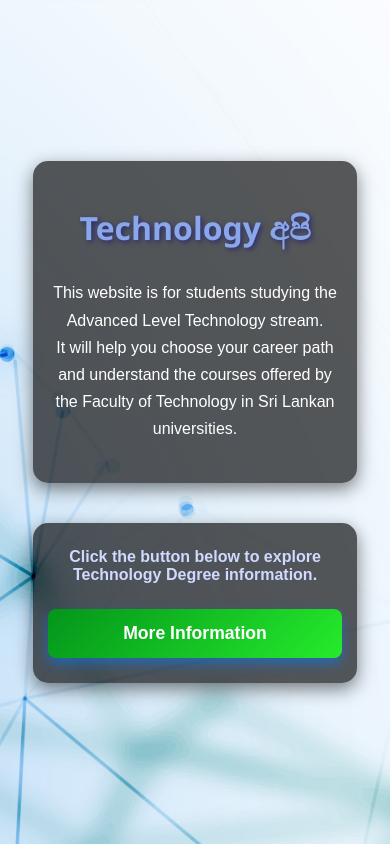
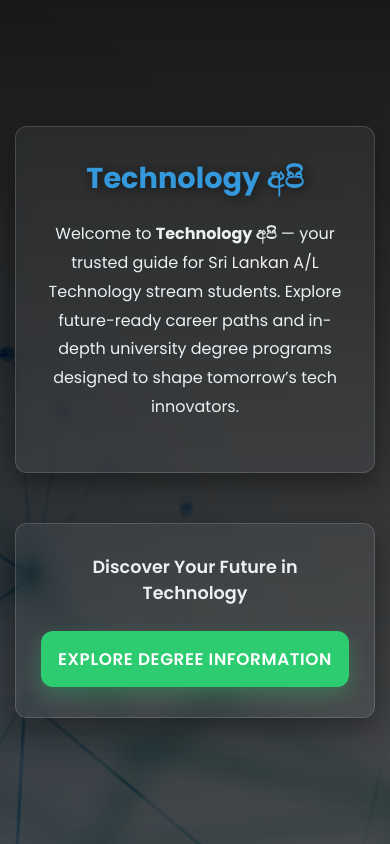
Before and after one commit to kaveeboy94/Techapi, a plain HTML site: page index.html in a window 390 px wide. Drawn offline with Linux system fonts and the light colour scheme.

Commit message:
Update index.html

```diff
--- a/index.html
+++ b/index.html
@@ -3,169 +3,244 @@
 <head>
     <meta charset="UTF-8" />
     <meta name="viewport" content="width=device-width, initial-scale=1.0" />
-  <title>Technology අපි</title>
-  <link rel="stylesheet" href="style.css" />
+    <title>Technology අපි - Empowering Future Innovators</title>
+    <link rel="preconnect" href="https://fonts.googleapis.com">
+    <link rel="preconnect" href="https://fonts.gstatic.com" crossorigin>
+    <link href="https://fonts.googleapis.com/css2?family=Poppins:wght@300;400;600;700&display=swap" rel="stylesheet">
+
     <style>
-    /* Base body and container styling */
+        :root {
+            --primary-blue: #3498db;
+            --dark-blue: #1c2833;
+            --light-text: #ecf0f1;
+            --accent-green: #2ecc71;
+            --hover-green: #27ae60;
+            --overlay-start: rgba(0, 0, 0, 0.7);
+            --overlay-end: rgba(0, 0, 0, 0.9);
+            --border-radius: 12px;
+            --box-shadow: 0 10px 30px rgba(0, 0, 0, 0.4);
+            --hover-shadow: 0 15px 40px rgba(0, 0, 0, 0.6); /* New: Stronger shadow on hover */
+        }
+
+        * {
+            margin: 0;
+            padding: 0;
+            box-sizing: border-box;
+        }
+
         body {
-      margin: 0;
-      font-family: Arial, sans-serif;
-      background-image: url('17973908.jpg'); /* Your image path */
+            font-family: 'Poppins', sans-serif;
+            background: url('17973908.jpg') no-repeat center center fixed;
             background-size: cover;
-      background-repeat: no-repeat;
-      background-position: center;
             min-height: 100vh;
-      color: white;
+            color: var(--light-text);
             display: flex;
             flex-direction: column;
             align-items: center;
             justify-content: center;
-      padding: 40px 20px;
+            padding: 30px 15px;
             text-align: center;
-      box-sizing: border-box;
+            position: relative;
+            z-index: 0;
+            overflow-x: hidden; /* Prevent horizontal scroll on some effects */
+        }
+
+        body::before {
+            content: "";
+            position: fixed;
+            top: 0;
+            left: 0;
+            width: 100%;
+            height: 100%;
+            background: linear-gradient(to bottom, var(--overlay-start), var(--overlay-end));
+            z-index: -1;
+            /* New: Subtle background overlay animation */
+            animation: gradientPulse 10s ease infinite alternate;
+        }
+
+        @keyframes gradientPulse {
+            0% { background: linear-gradient(to bottom, var(--overlay-start), var(--overlay-end)); }
+            100% { background: linear-gradient(to top, var(--overlay-start), var(--overlay-end)); }
         }
 
         .container {
-      background-color: rgba(0, 0, 0, 0.65);
-      padding: 40px 30px;
-      border-radius: 15px;
-      max-width: 700px;
+            background-color: rgba(255, 255, 255, 0.05);
+            padding: 40px 35px;
+            border-radius: var(--border-radius);
+            max-width: 750px;
             width: 100%;
-      margin: 20px auto;
-      box-shadow: 0 6px 18px rgba(0, 0, 0, 0.5);
-      box-sizing: border-box;
-      transition: box-shadow 0.3s ease;
+            margin: 25px auto;
+            box-shadow: var(--box-shadow);
+            backdrop-filter: blur(6px);
+            border: 1px solid rgba(255, 255, 255, 0.15);
+            animation: fadeIn 0.8s ease forwards;
+            /* New: Hover effect for containers */
+            transition: transform 0.3s ease, box-shadow 0.3s ease;
+        }
+
+        /* New: Staggered animation for containers */
+        .container:nth-child(1) {
+            animation-delay: 0.2s;
+        }
+        .container:nth-child(2) {
+            animation-delay: 0.4s;
         }
 
         .container:hover {
-      box-shadow: 0 10px 28px rgba(0, 0, 0, 0.7);
+            transform: translateY(-8px);
+            box-shadow: var(--hover-shadow);
+        }
+
+        @keyframes fadeIn {
+            from {
+                opacity: 0;
+                transform: translateY(25px);
+            }
+            to {
+                opacity: 1;
+                transform: translateY(0);
+            }
         }
 
         h1 {
-      font-family: 'Segoe UI', Tahoma, Geneva, Verdana, sans-serif;
-      font-size: 3rem;
-      color: rgb(138, 167, 235);
-      text-shadow: 2px 2px 5px rgba(0, 0, 139, 0.5);
-      margin: 20px 0 30px;
+            font-size: 2.8rem;
+            margin-bottom: 20px;
+            font-weight: 700;
+            color: var(--primary-blue);
+            text-shadow: 2px 2px 10px rgba(0, 0, 0, 0.5);
+        }
+
+        h3 {
+            font-size: 1.5rem;
+            font-weight: 600;
+            color: var(--light-text);
+            margin-bottom: 25px;
         }
 
         p {
-      font-size: 1.2em;
-      line-height: 1.7;
-      margin: 0 0 15px;
+            font-size: 1.1rem;
+            line-height: 1.8;
+            color: var(--light-text);
+            margin-bottom: 20px;
         }
 
-    h3 {
-      margin-top: 0;
-      margin-bottom: 25px;
-      font-weight: 600;
-      font-size: 1.3em;
-      color: #d1d9ff;
+        /* New: Animation for strong text */
+        p strong {
+            position: relative;
+            display: inline-block; /* Required for transform on inline elements */
+            transition: color 0.3s ease;
         }
+        p strong::after {
+            content: '';
+            position: absolute;
+            left: 0;
+            bottom: -2px;
+            width: 0%;
+            height: 2px;
+            background-color: var(--accent-green);
+            transition: width 0.3s ease;
+        }
+        .container:hover p strong::after {
+            width: 100%;
+        }
+
 
         a.button {
             display: inline-block;
-      background-color: #007bff;
-      color: white;
-      padding: 14px 32px;
-      border-radius: 8px;
+            padding: 14px 36px;
+            background-color: var(--accent-green);
+            color: #fff;
+            font-weight: 600;
+            font-size: 1rem;
+            text-transform: uppercase;
+            letter-spacing: 0.6px;
+            border-radius: var(--border-radius);
             text-decoration: none;
-      font-weight: bold;
-      font-size: 1.1rem;
-      text-align: center;
-      cursor: pointer;
-      box-shadow: 0 6px 12px rgba(0, 123, 255, 0.5);
-      transition: background-color 0.3s ease, box-shadow 0.3s ease, transform 0.2s ease;
-      min-width: 220px;
-      max-width: 100%;
-      user-select: none;
-      white-space: nowrap;
+            transition: 0.3s ease-in-out, transform 0.4s cubic-bezier(0.68, -0.55, 0.27, 1.55); /* New: bouncy transform */
+            box-shadow: 0 8px 20px rgba(46, 204, 113, 0.3);
+            position: relative;
+            overflow: hidden; /* For ripple effect or similar */
+            z-index: 1;
         }
 
-    a.button:hover,
-    a.button:focus {
-      background-color: #0056b3;
-      box-shadow: 0 8px 20px rgba(0, 86, 179, 0.7);
-      transform: translateY(-3px);
-      outline: none;
+        a.button:hover {
+            background-color: var(--hover-green);
+            transform: translateY(-8px) scale(1.05); /* More pronounced pop */
+            box-shadow: 0 15px 30px rgba(46, 204, 113, 0.6); /* Stronger shadow */
         }
 
-    a.button:active {
-      background-color: #004080;
-      box-shadow: none;
-      transform: translateY(0);
+        /* Responsive Styles */
+        @media (max-width: 768px) {
+            h1 {
+                font-size: 2.2rem;
             }
-
-    /* Responsive adjustments */
-    @media (max-width: 768px) {
+            h3 {
+                font-size: 1.3rem;
+            }
             .container {
-        max-width: 90%;
-        padding: 30px 20px;
-      }
-
-      h1 {
-        font-size: 2.4rem;
-      }
-
-      p {
-        font-size: 1.1em;
-      }
-
-      h3 {
-        font-size: 1.1em;
-      }
-
-      a.button {
-        padding: 12px 24px;
-        font-size: 1rem;
-        min-width: 180px;
+                padding: 30px 25px;
             }
         }
 
         @media (max-width: 480px) {
-      body {
-        padding: 30px 15px;
+            h1 {
+                font-size: 1.8rem;
+            }
+            h3 {
+                font-size: 1.1rem;
+            }
+            p {
+                font-size: 1rem;
+            }
+            a.button {
+                display: block;
+                width: 100%;
+                padding: 15px;
+                font-size: 1.05rem;
+                margin-top: 15px;
+            }
+            /* Reset hover transform for buttons on small screens if they stack */
+            a.button:hover {
+                transform: translateY(0) scale(1);
+                box-shadow: 0 8px 20px rgba(46, 204, 113, 0.3);
+            }
         }
 
+        @media (max-height: 600px) and (max-width: 480px) { /* For very short, narrow screens */
+            body {
+                padding-top: 15px;
+                padding-bottom: 15px;
+                justify-content: flex-start; /* Align to top to prevent squishing */
+            }
             .container {
-        padding: 25px 15px;
+                margin: 10px auto; /* Reduce vertical margin between containers */
+                padding: 25px 20px; /* Slightly less padding */
+            }
+            h1 {
+                margin-bottom: 15px;
+            }
+            h3 {
+                margin-bottom: 20px;
+            }
+            p {
+                margin-bottom: 15px;
+            }
         }
 
-      h1 {
-        font-size: 2rem;
-      }
-
-      p {
-        font-size: 1em;
-      }
-
-      h3 {
-        font-size: 1em;
-      }
-
-      a.button {
-        width: 100%;
-        padding: 14px 0;
-        font-size: 1.1rem;
-        min-width: auto;
-        max-width: 100%;
-        white-space: normal;
-      }
-    }
     </style>
 </head>
 <body>
 
     <div class="container">
         <h1>Technology අපි</h1>
-    <p>This website is for students studying the Advanced Level Technology stream.<br>
-      It will help you choose your career path and understand the courses offered
-      by the Faculty of Technology in Sri Lankan universities.</p>
+        <p>
+            Welcome to <strong>Technology අපි</strong> — your trusted guide for Sri Lankan A/L Technology stream students. Explore future-ready career paths and in-depth university degree programs designed to shape tomorrow’s tech innovators.
+        </p>
     </div>
 
     <div class="container">
-    <h3>Click the button below to explore Technology Degree information.</h3>
-    <a href="info.html" class="button">More Information</a>
+        <h3>Discover Your Future in Technology</h3>
+        <a href="info.html" class="button">Explore Degree Information</a>
     </div>
 
 </body>
```
Lines whose indentation alone changed are shown as unchanged.
